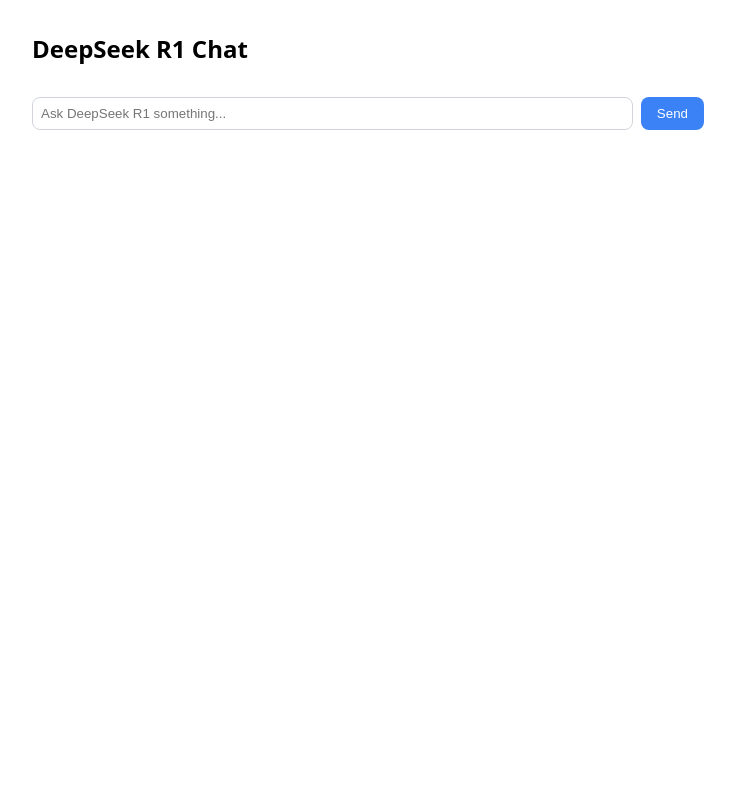
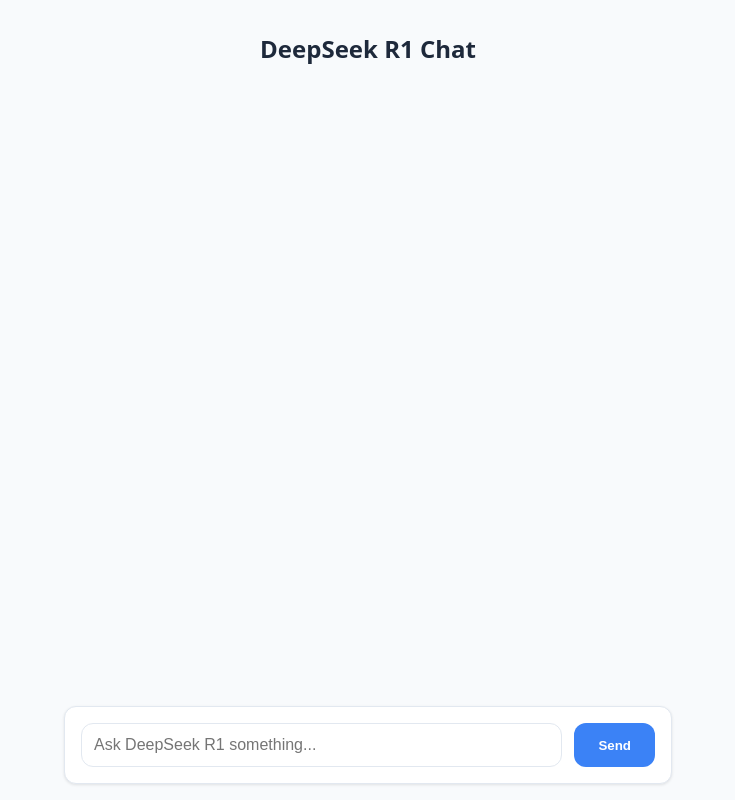
Before and after one commit to 3mdistal/nice-news-daily, a SvelteKit app: page / in a window 1280 px wide. Shown: the whole page, without its empty margins (272-1007 px from the left). Built offline with nearby package versions, Linux system fonts and the light colour scheme.

Commit message:
UI improved.

```diff
--- a/src/routes/+page.svelte
+++ b/src/routes/+page.svelte
@@ -76,107 +76,131 @@
 </div>
 
 <style>
+  :global(*) {
+    box-sizing: border-box;
+  }
+
   :global(body) {
     margin: 0;
     font-family: system-ui, -apple-system, sans-serif;
+    background-color: #f8fafc;
+    height: 100vh;
   }
 
   .container {
     max-width: 42rem;
     margin: 0 auto;
-    padding: 1rem;
+    padding: 1rem 2rem;
+    height: 100vh;
+    display: flex;
+    flex-direction: column;
+    box-sizing: border-box;
   }
 
   h1 {
     font-size: 1.5rem;
     font-weight: bold;
     margin-bottom: 1rem;
+    text-align: center;
+    color: #1e293b;
   }
 
   .messages {
+    flex: 1;
     display: flex;
     flex-direction: column;
     gap: 1rem;
     margin-bottom: 1rem;
+    overflow-y: auto;
+    padding: 0.5rem;
   }
 
   .message {
-    padding: 1rem;
-    border-radius: 0.5rem;
+    padding: 1.25rem;
+    border-radius: 0.75rem;
+    box-shadow: 0 1px 3px rgba(0, 0, 0, 0.1);
   }
 
   .message.user {
-    background-color: #e6f3ff;
+    background-color: white;
+    border: 1px solid #e2e8f0;
+    align-self: flex-end;
+    max-width: 80%;
   }
 
   .message.assistant {
-    background-color: #f3f4f6;
+    background-color: white;
+    border: 1px solid #e2e8f0;
+    align-self: flex-start;
+    max-width: 80%;
   }
 
   .sender {
     font-weight: 600;
-  }
-
-  .content {
-    white-space: pre-wrap;
-  }
-
-  .content :global(p) {
-    margin: 0.5em 0;
-  }
-
-  .content :global(pre) {
-    background: #f4f4f4;
-    padding: 1em;
-    border-radius: 4px;
-    overflow-x: auto;
-  }
-
-  .content :global(code) {
-    background: #f4f4f4;
-    padding: 0.2em 0.4em;
-    border-radius: 3px;
-    font-size: 0.9em;
+    margin-bottom: 0.5rem;
+    color: #1e293b;
   }
 
   .loading {
     padding: 1rem;
     border-radius: 0.5rem;
-    background-color: #f9fafb;
+    background-color: white;
+    border: 1px solid #e2e8f0;
+    text-align: center;
   }
 
   .loading p {
     font-weight: 600;
-    color: #6b7280;
+    color: #64748b;
   }
 
   .input-form {
     display: flex;
-    gap: 0.5rem;
+    gap: 0.75rem;
+    padding: 1rem;
+    background-color: white;
+    border-radius: 0.75rem;
+    box-shadow: 0 1px 3px rgba(0, 0, 0, 0.1);
+    border: 1px solid #e2e8f0;
   }
 
   input {
     flex: 1;
-    padding: 0.5rem;
-    border: 1px solid #d1d5db;
-    border-radius: 0.5rem;
+    padding: 0.75rem;
+    border: 1px solid #e2e8f0;
+    border-radius: 0.75rem;
+    font-size: 1rem;
+  }
+
+  input:focus {
+    outline: none;
+    border-color: #3b82f6;
+    box-shadow: 0 0 0 3px rgba(59, 130, 246, 0.1);
   }
 
   button {
-    padding: 0.5rem 1rem;
+    padding: 0.75rem 1.5rem;
     background-color: #3b82f6;
     color: white;
     border: none;
-    border-radius: 0.5rem;
+    border-radius: 0.75rem;
     cursor: pointer;
+    font-weight: 600;
+    transition: all 0.2s;
   }
 
   button:hover {
     background-color: #2563eb;
+    transform: translateY(-1px);
+  }
+
+  button:active {
+    transform: translateY(0);
   }
 
   button:disabled {
     background-color: #93c5fd;
     cursor: not-allowed;
+    transform: none;
   }
 </style>
```
